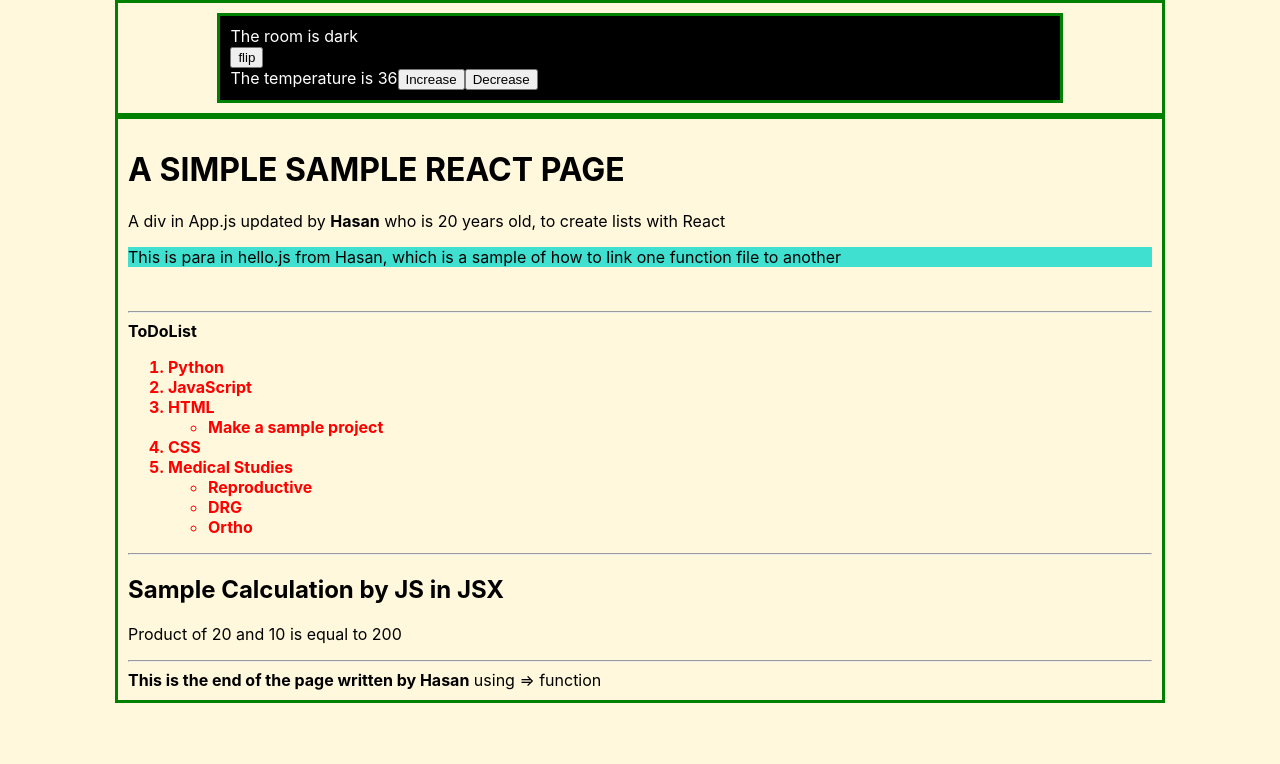
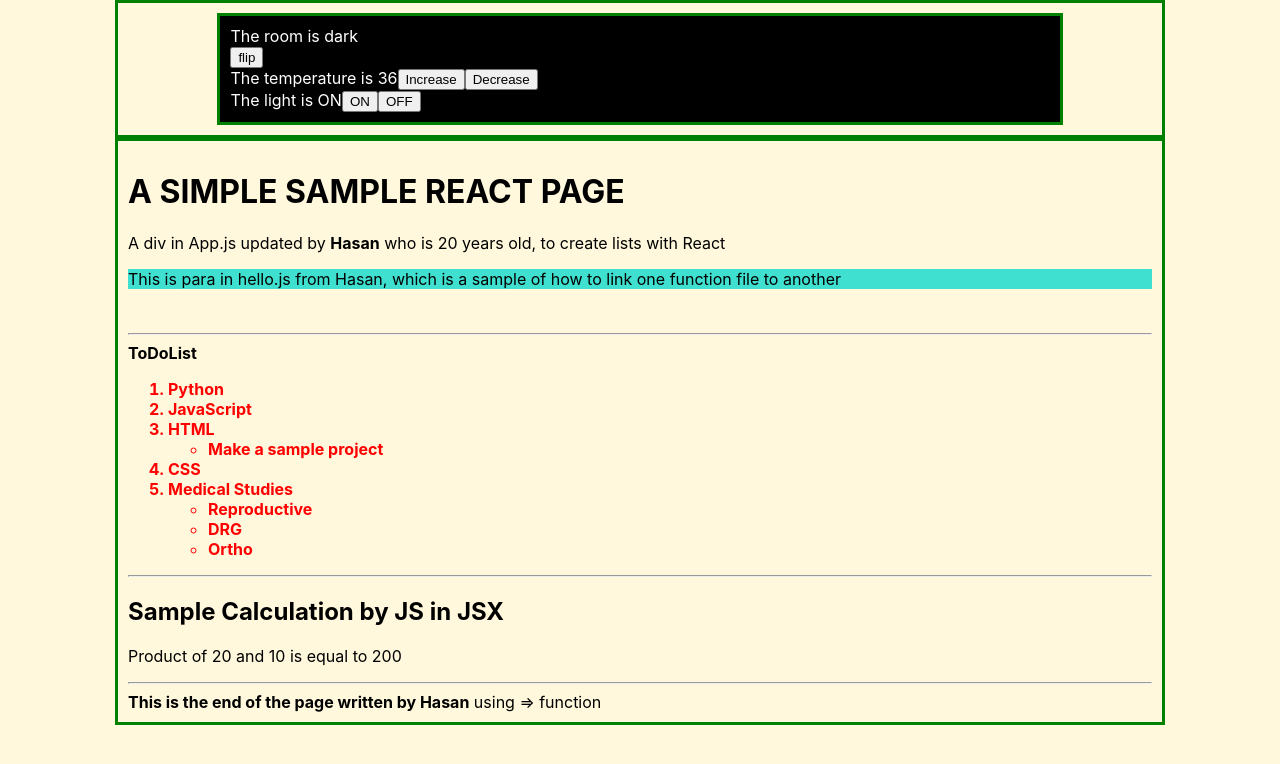
Before and after one commit to yad22/my-app, a React (Create React App) app: page / in a window 1280 px wide. Shown: the top 764 px of the page. Built offline with nearby package versions, Linux system fonts and the light colour scheme.

Commit message:
Added on and off

```diff
--- a/src/lit.js
+++ b/src/lit.js
@@ -6,6 +6,8 @@ function Room() {
     const brightness = isLit ? "lit": "dark";
 
     let [incTemp, setTemp] = React.useState(36);
+
+    let [isOn, setState] = React.useState(true);
 
     return (
       <div className={`room ${brightness}`}>
@@ -22,6 +24,10 @@ function Room() {
         <button onClick={()=> setTemp(--incTemp)}>
             Decrease
         </button>
+        <br/>
+        The light is {isOn ? "ON" : "OFF"}
+        <button onClick={() => setState(isOn = true)}>ON</button>
+        <button onClick={() => setState((isOn = false))}>OFF</button>
 
       </div>
     )
```
